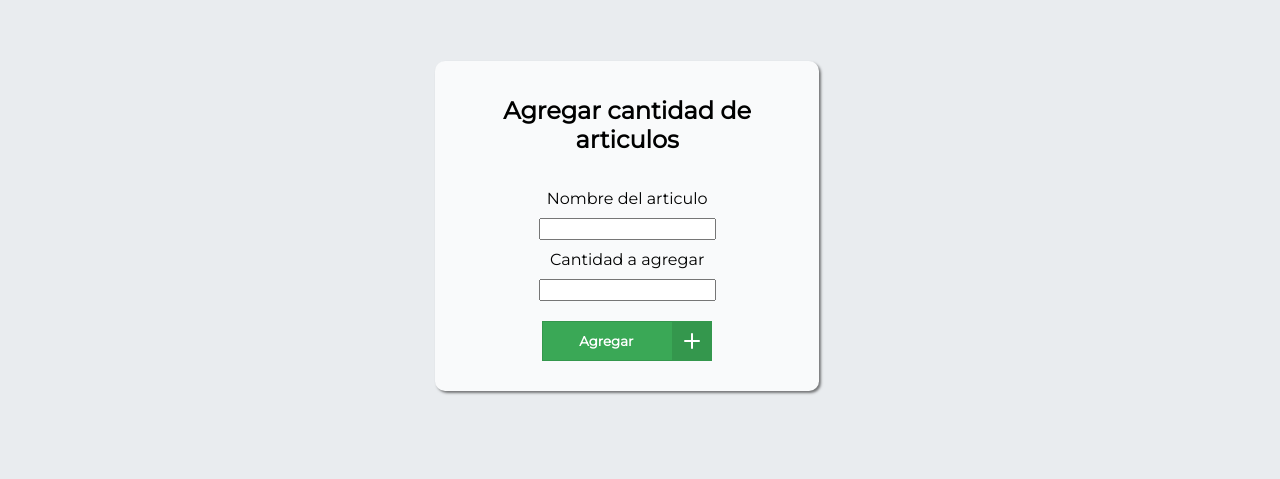
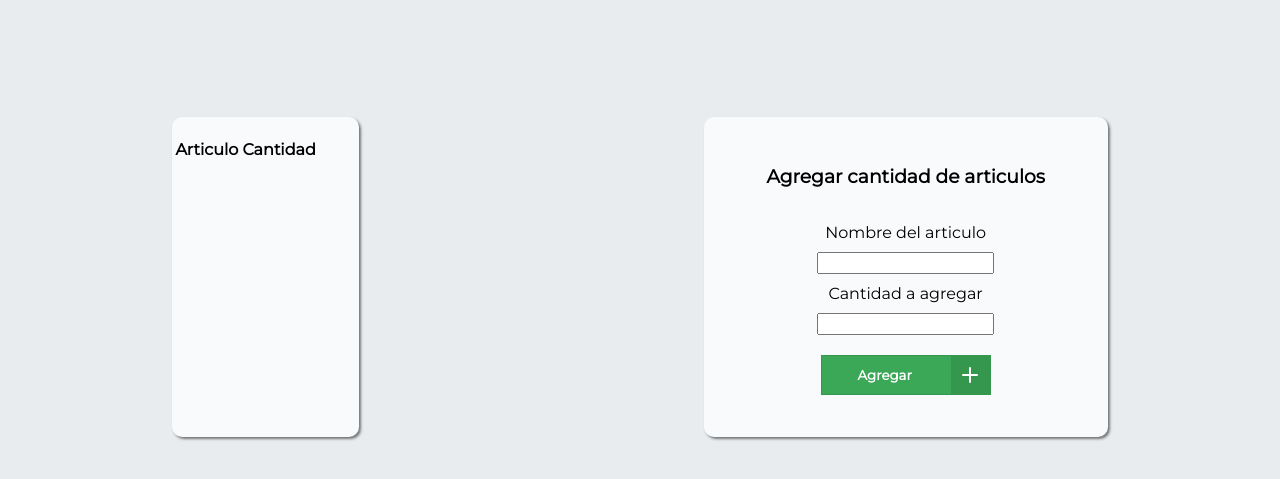
Before and after one commit to near-exe/Akihabara, a website: page html/admindashboard.html in a window 1280 px wide. Shown: the part 127-606 px from the top of the page. Drawn offline with Linux system fonts and the light colour scheme.

Commit message:
admindashboard stuff

```diff
--- a/css/admindashboard.css
+++ b/css/admindashboard.css
@@ -116,8 +116,8 @@ color: aliceblue;
 {
     display: flex;
     width: 30%;
-    margin: 5% 34%;
-    padding: 10px 0;
+    height: 300px;
+    padding: 10px;
     align-items: center;
     justify-content: center;
     background-color: #f9fafb;
@@ -209,3 +209,23 @@ label
   .button:active {
     border: 1px solid #2e8644;
   }
+
+  .Contenido{
+    display: flex;
+    align-items: center;
+    justify-content: space-around;
+    height: 70vh;
+  }
+
+  .contenedorIZQ{
+    padding-right: 40px;
+    padding-top: 20px;
+    height: 300px;
+    width: fit-content;
+    background-color: #f9fafb;
+    border-radius: 10px;
+    box-shadow: rgb(0 0 0 / 50%) 1.95px 1.95px 2.6px;
+    overflow-y: scroll;
+    overflow-x: hidden;
+
+  }
--- a/html/admindashboard.html
+++ b/html/admindashboard.html
@@ -20,6 +20,17 @@
             <a id="titleNav">PAGINA DE ADMINISTRADOR</a>
         </div>
     </nav>
+    <section class="Contenido">
+        <section class="contenedorIZQ">
+            <table>
+                <th>Articulo</th>
+                <th>Cantidad</th>
+                <tr>
+                    <td></td>
+                    <td></td>
+                </tr>
+            </table>
+        </section>
 
         <section class="contenedor-form">
             <form action="/add" method="POST">
@@ -34,9 +45,8 @@
                 </button>
             </form>
         </section>
+    </section>
 
-
-
-
+<script src="../js/admindashboard.js"></script>
 </body>
 </html>
```
Lines whose indentation alone changed are shown as unchanged.
